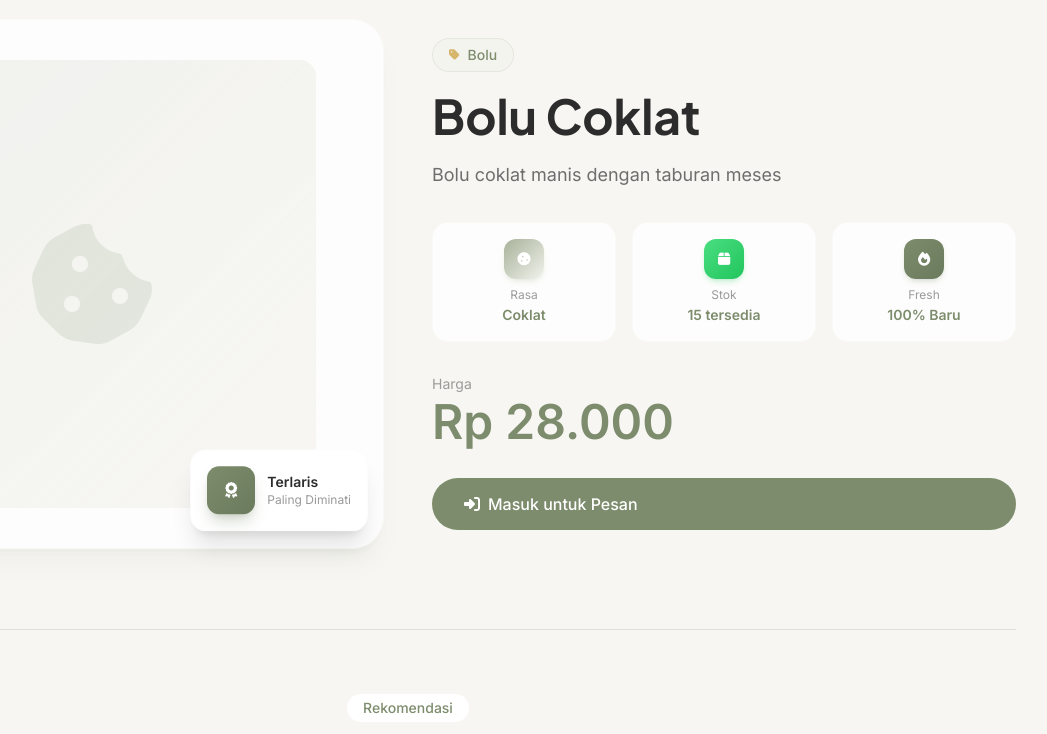
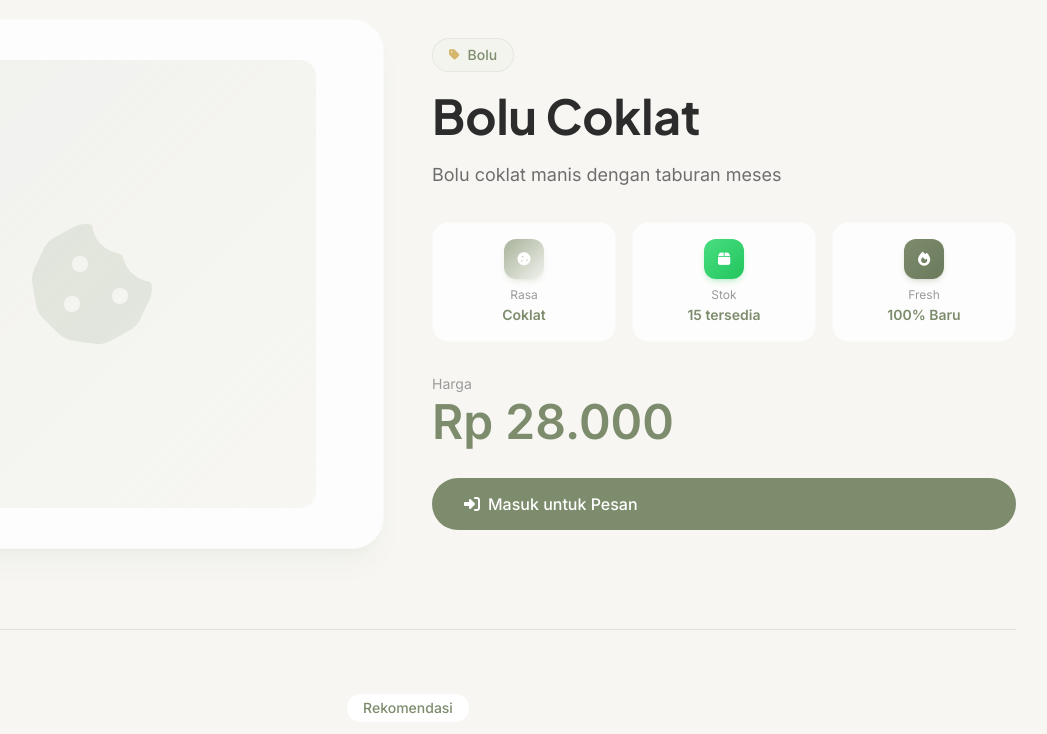
Before and after one commit to NRULTYAS/NINGNONG2, a CodeIgniter app: page /NINGNONG2/produk/detail/2 in a window 1280 px wide. Shown: the part 150-884 px from the top of the page, without its empty margins (232-1279 px from the left). Run offline with CodeIgniter, Linux system fonts and the light colour scheme; data comes from the database, SQL or seed files in the repository; some libraries are stand-ins or nearby versions.

Commit message:
hapus floating badge Terlaris dari halaman Detail Produk

```diff
--- a/application/views/Pelanggan/Detail_produk.php
+++ b/application/views/Pelanggan/Detail_produk.php
@@ -23,16 +23,6 @@
                         <?php else: ?>
                         <i class="fas fa-cookie-bite text-9xl text-primary/15"></i>
                         <?php endif; ?>
-                    </div>
-                </div>
-                <!-- Floating badge -->
-                <div class="absolute -bottom-4 -right-4 md:bottom-4 md:right-4 bg-surface rounded-2xl shadow-xl p-4 flex items-center gap-3 animate-float border border-border-subtle/10">
-                    <div class="w-12 h-12 bg-gradient-to-br from-primary to-primary-hover rounded-xl flex items-center justify-center text-white shadow-lg shadow-primary/30">
-                        <i class="fas fa-award"></i>
-                    </div>
-                    <div>
-                        <p class="font-semibold text-text-main text-sm">Terlaris</p>
-                        <p class="text-xs text-text-subtle">Paling Diminati</p>
                     </div>
                 </div>
             </div>
```
